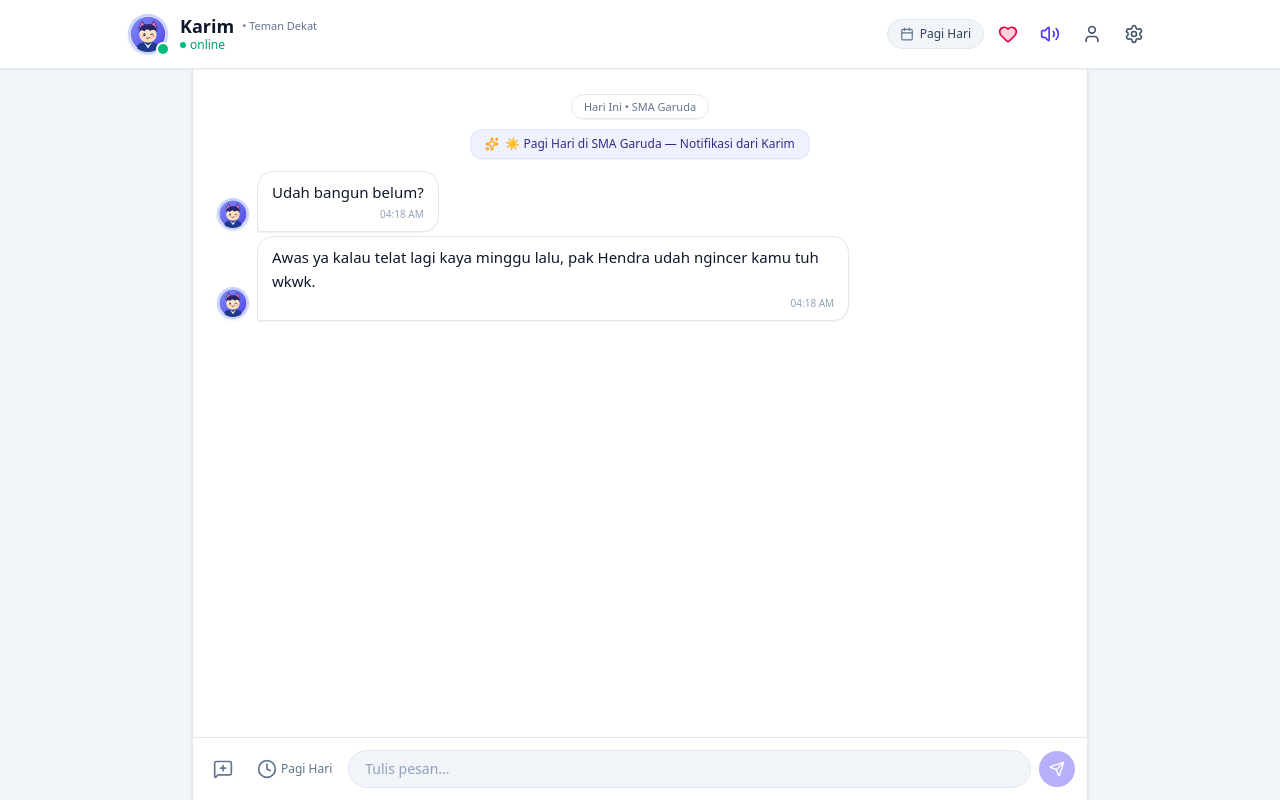
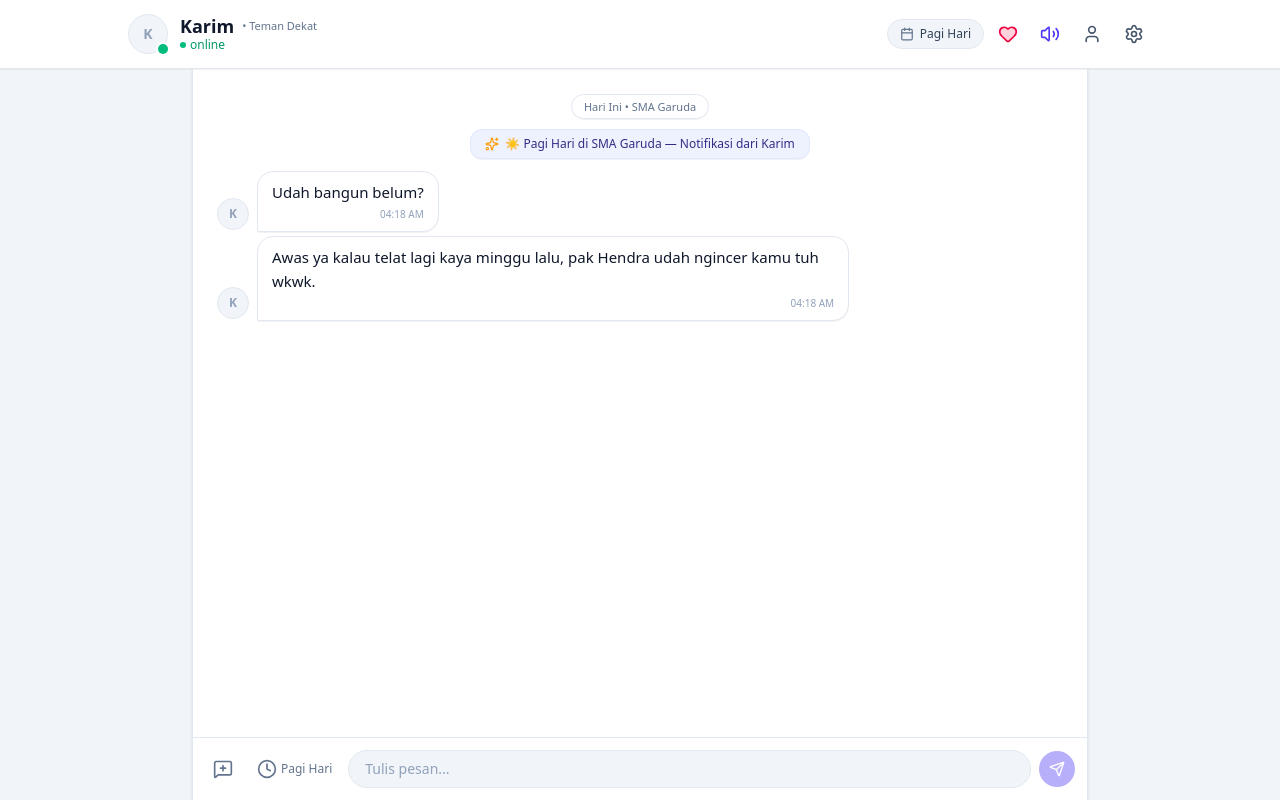
Before and after one commit to Syraku/Karim, a React (Vite) app: page / in a window 1280 px wide. Built offline with nearby package versions, Linux system fonts and the light colour scheme.

Commit message:
Remove generated Karim avatar and use only uploaded artwork

```diff
--- a/src/components/KarimAvatar.tsx
+++ b/src/components/KarimAvatar.tsx
@@ -32,26 +32,28 @@ export const KarimAvatar: React.FC<KarimAvatarProps> = ({
   return (
     <div className={`relative inline-block flex-shrink-0 ${className}`}>
       <div
-        className={`${sizeClasses} rounded-full overflow-hidden border-2 border-indigo-200 dark:border-indigo-700 bg-gradient-to-br from-indigo-100 via-purple-100 to-pink-100 shadow-sm flex items-center justify-center`}
+        className={`${sizeClasses} rounded-full overflow-hidden border border-slate-200 dark:border-zinc-700 bg-slate-100 dark:bg-zinc-800 flex items-center justify-center`}
       >
         {customArtworkUrl ? (
           <img
             src={customArtworkUrl}
             alt="Karim"
             className="w-full h-full object-cover object-center"
-            onError={(e) => {
-              // Fallback if custom artwork URL breaks
-              (e.target as HTMLElement).style.display = 'none';
-            }}
+            draggable={false}
           />
         ) : (
-          <DefaultKarimIllustration />
+          <div
+            aria-label="Artwork Karim belum diatur"
+            className="w-full h-full flex items-center justify-center text-slate-400 dark:text-zinc-500 font-semibold select-none"
+          >
+            K
+          </div>
         )}
       </div>
 
       {showStatusDot && (
         <span
-          className={`absolute bottom-0 right-0 ${dotSizeClasses} rounded-full ring-white dark:ring-slate-900 ${
+          className={`absolute bottom-0 right-0 ${dotSizeClasses} rounded-full ring-white dark:ring-zinc-900 ${
             isOnline ? 'bg-emerald-500' : 'bg-slate-400'
           }`}
           title={isOnline ? 'Online' : 'Offline'}
@@ -60,62 +62,3 @@ export const KarimAvatar: React.FC<KarimAvatarProps> = ({
     </div>
   );
 };
-
-// Cute default vector avatar representing Karim (Navy cat ears, purple hair, cozy blue sweater)
-function DefaultKarimIllustration() {
-  return (
-    <svg viewBox="0 0 100 100" className="w-full h-full">
-      <defs>
-        <linearGradient id="bgGrad" x1="0%" y1="0%" x2="100%" y2="100%">
-          <stop offset="0%" stopColor="#818cf8" />
-          <stop offset="100%" stopColor="#4f46e5" />
-        </linearGradient>
-        <linearGradient id="hairGrad" x1="0%" y1="0%" x2="100%" y2="100%">
-          <stop offset="0%" stopColor="#312e81" />
-          <stop offset="100%" stopColor="#1e1b4b" />
-        </linearGradient>
-        <linearGradient id="skinGrad" x1="0%" y1="0%" x2="100%" y2="100%">
-          <stop offset="0%" stopColor="#ffedd5" />
-          <stop offset="100%" stopColor="#fed7aa" />
-        </linearGradient>
-      </defs>
-
-      {/* Background fill */}
-      <circle cx="50" cy="50" r="48" fill="url(#bgGrad)" />
-
-      {/* Cat ears */}
-      <path d="M 22 35 L 34 12 L 44 28 Z" fill="#312e81" />
-      <path d="M 25 33 L 34 16 L 41 28 Z" fill="#f472b6" />
-
-      <path d="M 78 35 L 66 12 L 56 28 Z" fill="#312e81" />
-      <path d="M 75 33 L 66 16 L 59 28 Z" fill="#f472b6" />
-
-      {/* Body / Sweater */}
-      <path d="M 20 85 C 20 68, 80 68, 80 85 L 80 100 L 20 100 Z" fill="#1e3a8a" />
-      <path d="M 38 72 L 50 82 L 62 72 L 50 90 Z" fill="#ffffff" opacity="0.9" />
-
-      {/* Head & Skin */}
-      <ellipse cx="50" cy="52" rx="24" ry="22" fill="url(#skinGrad)" />
-
-      {/* Hair front bangs */}
-      <path
-        d="M 25 45 C 25 30, 35 22, 50 22 C 65 22, 75 30, 75 45 C 70 38, 62 36, 56 42 C 52 36, 45 36, 40 43 C 35 38, 28 39, 25 45 Z"
-        fill="url(#hairGrad)"
-      />
-
-      {/* Eyes & Wink */}
-      <ellipse cx="40" cy="52" rx="3" ry="4" fill="#1e1b4b" />
-      <circle cx="41" cy="51" r="1" fill="#ffffff" />
-
-      {/* Winking eye */}
-      <path d="M 57 52 Q 62 47 65 52" stroke="#1e1b4b" strokeWidth="2.5" strokeLinecap="round" fill="none" />
-
-      {/* Cute blush */}
-      <ellipse cx="35" cy="57" rx="4" ry="2" fill="#fb7185" opacity="0.6" />
-      <ellipse cx="65" cy="57" rx="4" ry="2" fill="#fb7185" opacity="0.6" />
-
-      {/* Smug / Tsundere Smile */}
-      <path d="M 45 61 Q 50 65 55 60" stroke="#1e1b4b" strokeWidth="2" strokeLinecap="round" fill="none" />
-    </svg>
-  );
-}
```
